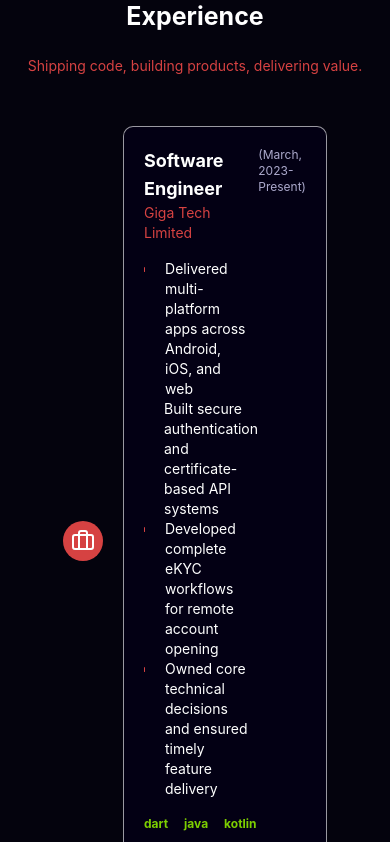
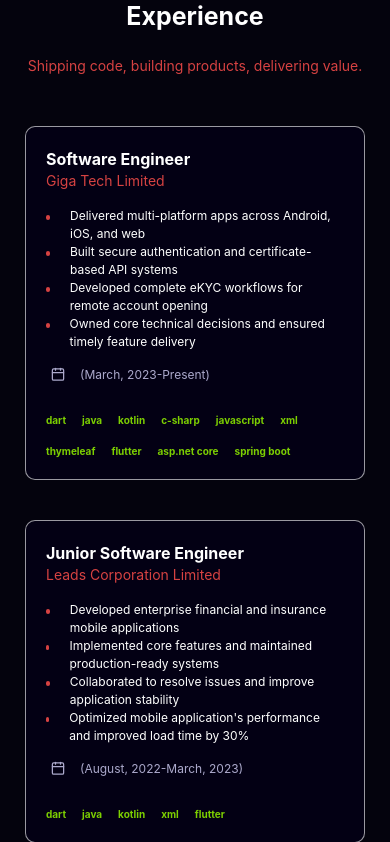
Before and after one commit to Neloy-SWE/My-Studio, a React (Vite) app: page / in a window 390 px wide. Shown: the part 4542-5384 px from the top of the page. Built offline with nearby package versions, Linux system fonts and the light colour scheme.

Commit message:
experience section mobile view added

```diff
--- a/src/component/Card/CardExperience.jsx
+++ b/src/component/Card/CardExperience.jsx
@@ -11,12 +11,14 @@
     return (
         <>
             <div className="flex items-center justify-center gap-5 mb-10">
-                <span className=" w-[40px] h-[40px] bg-secondary rounded-full flex"><Briefcase className="text-white m-auto" /></span>
-                <div className="bg-abg p-5 w-3/5 rounded-[10px] border border-white/60 hover:border-primary transition duration-300">
+                <span className="hidden lg:flex w-[40px] h-[40px] bg-secondary rounded-full">
+                    <Briefcase className="text-white m-auto" />
+                </span>
+                <div className="bg-abg p-5 lg:w-3/5 rounded-[10px] border border-white/60 hover:border-primary transition duration-300">
 
-                    <div className="flex justify-between items-start">
-                        <div className="w-2/3">
-                            <h1 className="text-lg font-bold text-white">
+                    <div className="flex flex-col lg:flex-row justify-between items-start">
+                        <div className="lg:w-2/3">
+                            <h1 className="text-[16px] lg:text-lg font-bold text-white">
                                 {title}
                             </h1>
                             <p className="text-sm text-secondary">
@@ -28,7 +30,7 @@
                                     responsibilities.map((res, index) => (
                                         <div key={index} className="flex justify-start gap-5">
                                             <span className=" w-[5px] h-[5px] bg-secondary rounded-full mt-2"></span>
-                                            <p className="text-white text-sm">
+                                            <p className="text-white text-[12px] lg:text-sm">
                                                 {res}
                                             </p>
                                         </div>
@@ -38,7 +40,7 @@
 
                         </div>
 
-                        <div className="flex w-1/3 text-ts justify-end">
+                        <div className="flex lg:w-1/3 pb-[30px] lg:pb-0 text-ts lg:justify-end">
                             <Calendar className="h-[15px] mr-[10px]" />
                             <p className="text-xs">
                                 {dateRange}
@@ -48,7 +50,7 @@
                     <div className="flex flex-wrap gap-4">{
                         stacks.map((value, index) => (
                             // <Chip key={index} value={value} colorText="secondary" colorBG="white" />
-                            <h3 key={index} className="text-lime-500 text-[12px] font-bold">{value}</h3>
+                            <h3 key={index} className="text-lime-500 text-[10px] lg:text-[12px] font-bold">{value}</h3>
                         ))
                     }</div>
 
```
